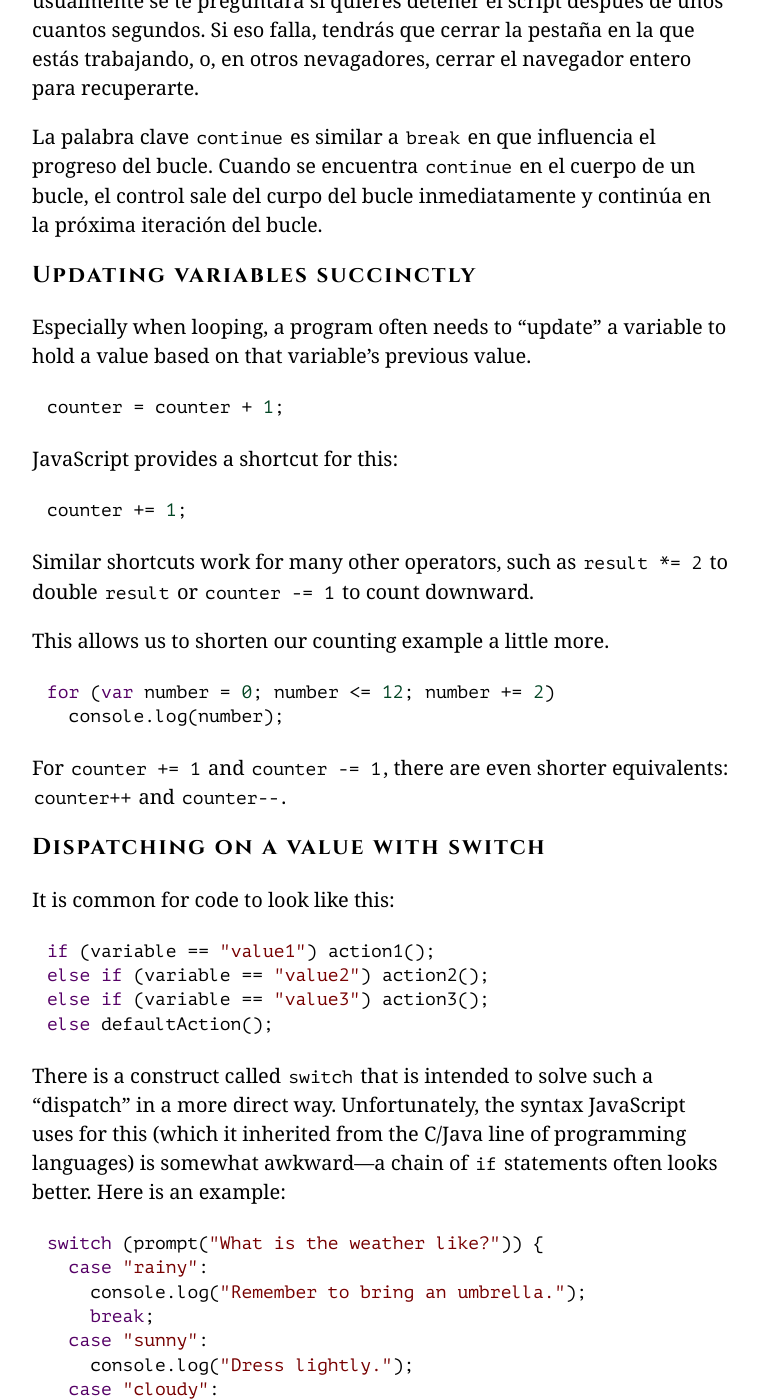
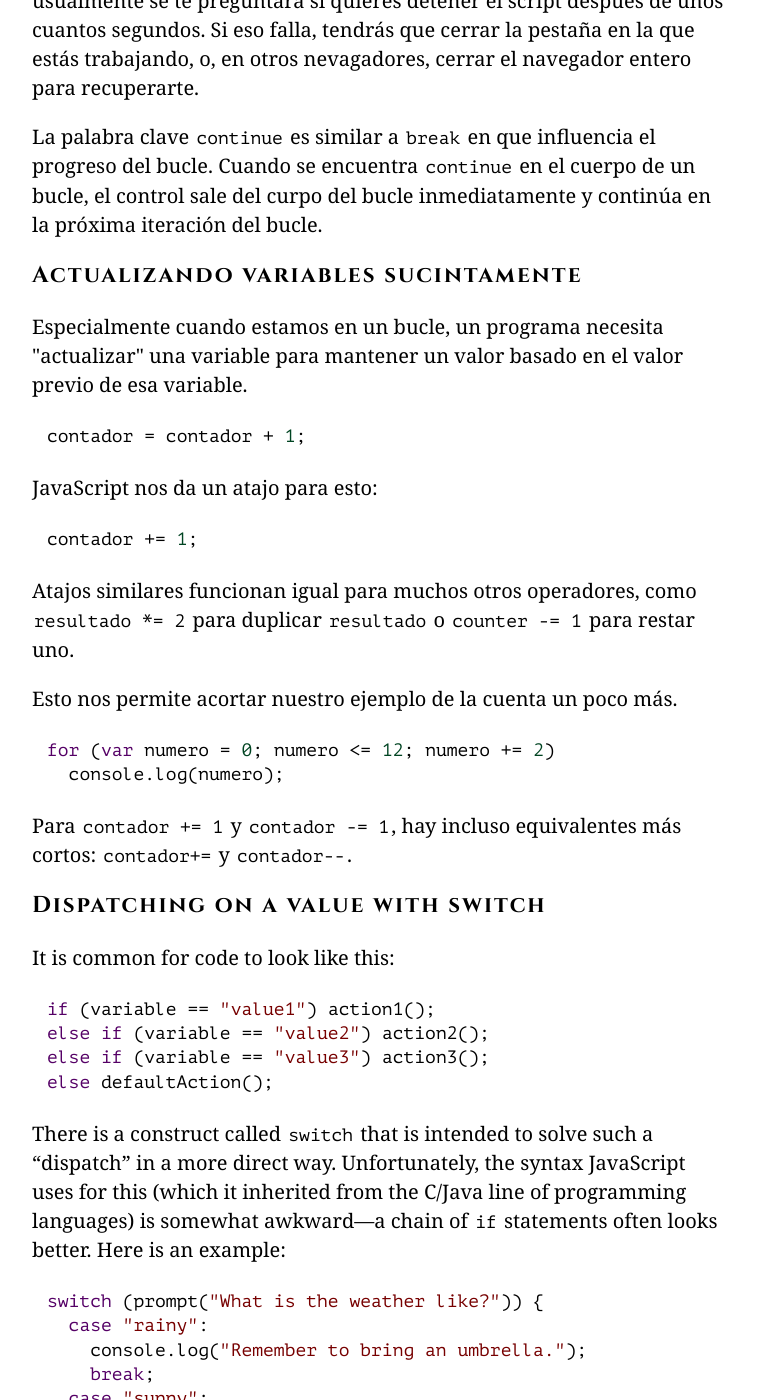
Before and after one commit to hectorip/Eloquent-JavaScript-ES-online, a Jekyll site: the page chapters/02_program_structure.html, which Jekyll copies as it is, in a window 1280 px wide and 1400 px high, scrolled down 15199 px. Shown: the whole window, without its empty margins (258-1016 px from the left). Built offline with Jekyll 4.4.1, drawn with Linux system fonts in a browser that asks for light colours; nearby versions of some CDN libraries; library files that are not in the unit come from our copies.

Commit message:
operadores de atajo

```diff
--- a/chapters/02_program_structure.html
+++ b/chapters/02_program_structure.html
@@ -490,20 +490,20 @@ recuperarte.</p>
 <code>break</code> en que influencia el progreso del bucle. Cuando se encuentra
 <code>continue</code> en el cuerpo de un bucle, el control sale del curpo del
 bucle inmediatamente y continúa en la próxima iteración del bucle.</p>
-<h2><a class=h_ident id="h_TGUhwjSkqm" href="#h_TGUhwjSkqm"></a>Updating variables succinctly</h2>
-<p><a class=p_ident id="p_4XaFXVHI9b" href="#p_4XaFXVHI9b"></a>Especially
-when looping, a program often needs to “update” a variable to hold a
-value based on that variable&#8217;s previous value.</p>
-<pre data-language="javascript" class="snippet cm-s-default"><a class=c_ident id="c_2I9qAKEFto" href="#c_2I9qAKEFto"></a><span class="cm-variable">counter</span> <span class="cm-operator">=</span> <span class="cm-variable">counter</span> <span class="cm-operator">+</span> <span class="cm-number">1</span>;</pre>
-<p><a class=p_ident id="p_n9PMtWEgzN" href="#p_n9PMtWEgzN"></a>JavaScript provides a shortcut for this:</p>
-<pre data-language="javascript" class="snippet cm-s-default"><a class=c_ident id="c_+5YpCv/iKG" href="#c_+5YpCv/iKG"></a><span class="cm-variable">counter</span> <span class="cm-operator">+=</span> <span class="cm-number">1</span>;</pre>
-<p><a class=p_ident id="p_3IlWnnMlMo" href="#p_3IlWnnMlMo"></a>Similar shortcuts work for many other operators, such as <code>result *= 2</code> to
-double <code>result</code> or <code>counter -= 1</code> to count downward.</p>
-<p><a class=p_ident id="p_+odXBLNKvV" href="#p_+odXBLNKvV"></a>This allows us to shorten our counting example a little more.</p>
-<pre data-language="javascript" class="snippet cm-s-default"><a class=c_ident id="c_tBGVwznf7K" href="#c_tBGVwznf7K"></a><span class="cm-keyword">for</span> (<span class="cm-keyword">var</span> <span class="cm-variable">number</span> <span class="cm-operator">=</span> <span class="cm-number">0</span>; <span class="cm-variable">number</span> <span class="cm-operator">&lt;=</span> <span class="cm-number">12</span>; <span class="cm-variable">number</span> <span class="cm-operator">+=</span> <span class="cm-number">2</span>)
-  <span class="cm-variable">console</span>.<span class="cm-property">log</span>(<span class="cm-variable">number</span>);</pre>
-<p><a class=p_ident id="p_jpGEbhH1GX" href="#p_jpGEbhH1GX"></a>For <code>counter += 1</code> and <code>counter -=
-1</code>, there are even shorter equivalents: <code>counter++</code> and <code>counter--</code>.</p>
+<h2><a class=h_ident id="h_Qf5trXITDO" href="#h_Qf5trXITDO"></a>Actualizando variables sucintamente</h2>
+<p><a class=p_ident id="p_bvZ6AR5nyh" href="#p_bvZ6AR5nyh"></a>Especialmente
+cuando estamos en un bucle, un programa necesita "actualizar" una variable
+para mantener un valor basado en el valor previo de esa variable.</p>
+<pre data-language="javascript" class="snippet cm-s-default"><a class=c_ident id="c_L3jfINNNXj" href="#c_L3jfINNNXj"></a><span class="cm-variable">contador</span> <span class="cm-operator">=</span> <span class="cm-variable">contador</span> <span class="cm-operator">+</span> <span class="cm-number">1</span>;</pre>
+<p><a class=p_ident id="p_QdKROc9QOW" href="#p_QdKROc9QOW"></a>JavaScript nos da un atajo para esto:</p>
+<pre data-language="javascript" class="snippet cm-s-default"><a class=c_ident id="c_PvmuhPrwkH" href="#c_PvmuhPrwkH"></a><span class="cm-variable">contador</span> <span class="cm-operator">+=</span> <span class="cm-number">1</span>;</pre>
+<p><a class=p_ident id="p_TFQcIiAxmj" href="#p_TFQcIiAxmj"></a>Atajos similares funcionan igual para muchos otros operadores, como
+<code>resultado *= 2</code> para duplicar <code>resultado</code> o <code>counter -= 1</code> para restar uno.</p>
+<p><a class=p_ident id="p_yr11NivZCB" href="#p_yr11NivZCB"></a>Esto nos permite acortar nuestro ejemplo de la cuenta un poco más.</p>
+<pre data-language="javascript" class="snippet cm-s-default"><a class=c_ident id="c_BPEzrGjPrp" href="#c_BPEzrGjPrp"></a><span class="cm-keyword">for</span> (<span class="cm-keyword">var</span> <span class="cm-variable">numero</span> <span class="cm-operator">=</span> <span class="cm-number">0</span>; <span class="cm-variable">numero</span> <span class="cm-operator">&lt;=</span> <span class="cm-number">12</span>; <span class="cm-variable">numero</span> <span class="cm-operator">+=</span> <span class="cm-number">2</span>)
+  <span class="cm-variable">console</span>.<span class="cm-property">log</span>(<span class="cm-variable">numero</span>);</pre>
+<p><a class=p_ident id="p_FfbvtxPJa+" href="#p_FfbvtxPJa+"></a>Para <code>contador += 1</code> y <code>contador -= 1</code>,
+hay incluso equivalentes más cortos: <code>contador+=</code> y <code>contador--</code>.</p>
 <h2><a class=h_ident id="h_jMKsa0SXdL" href="#h_jMKsa0SXdL"></a>Dispatching on a value with switch</h2>
 <p><a class=p_ident id="p_t3Fw/3tp0F" href="#p_t3Fw/3tp0F"></a>It is common for code to look like this:</p>
 <pre data-language="javascript" class="snippet cm-s-default"><a class=c_ident id="c_A9TwfNNqCW" href="#c_A9TwfNNqCW"></a><span class="cm-keyword">if</span> (<span class="cm-variable">variable</span> <span class="cm-operator">==</span> <span class="cm-string">"value1"</span>) <span class="cm-variable">action1</span>();
@@ -670,16 +670,16 @@ solved it, you&#8217;re now allowed to feel good about yourself.)</p>
 <p><a class=p_ident id="p_eChcRqNQtZ" href="#p_eChcRqNQtZ"></a>Going
 over the numbers is clearly a looping job, and selecting what to print
 is a matter of conditional execution. Remember the trick of using the
-remainder (<code>%</code>) operator for checking whether a number is divisible by
+remainder (<code>%</code>) operador for checking whether a number is divisible by
 another number (has a remainder of zero).</p>
 <p><a class=p_ident id="p_6QvPT/yNQ2" href="#p_6QvPT/yNQ2"></a>In the first version, there are three possible outcomes for every
 number, so you&#8217;ll have to create an <code>if</code>/<code>else if</code>/<code>else</code> chain.</p>
-<p><a class=p_ident id="p_Oma/sCzEw+" href="#p_Oma/sCzEw+"></a>The second version of the
+<p><a class=p_ident id="p_oypkJZ5MS3" href="#p_oypkJZ5MS3"></a>The second version of the
 program has a straightforward solution and a clever one. The simple
 way is to add another “branch” to precisely test the given condition.
 For the clever method, build up a string containing the word or words
 to output, and print either this word or the number if there is no
-word, potentially by making elegant use of the <code>||</code> operator.</p>
+word, potentially by making elegant use of the <code>||</code> operador.</p>
 </div></div>
 <h3><a class=h_ident id="h_5Hz2kiaaXp" href="#h_5Hz2kiaaXp"></a>Chess board</h3>
 <p><a class=p_ident id="p_uH3DV6RVnV" href="#p_uH3DV6RVnV"></a>Write a program that creates a string that represents an
```
